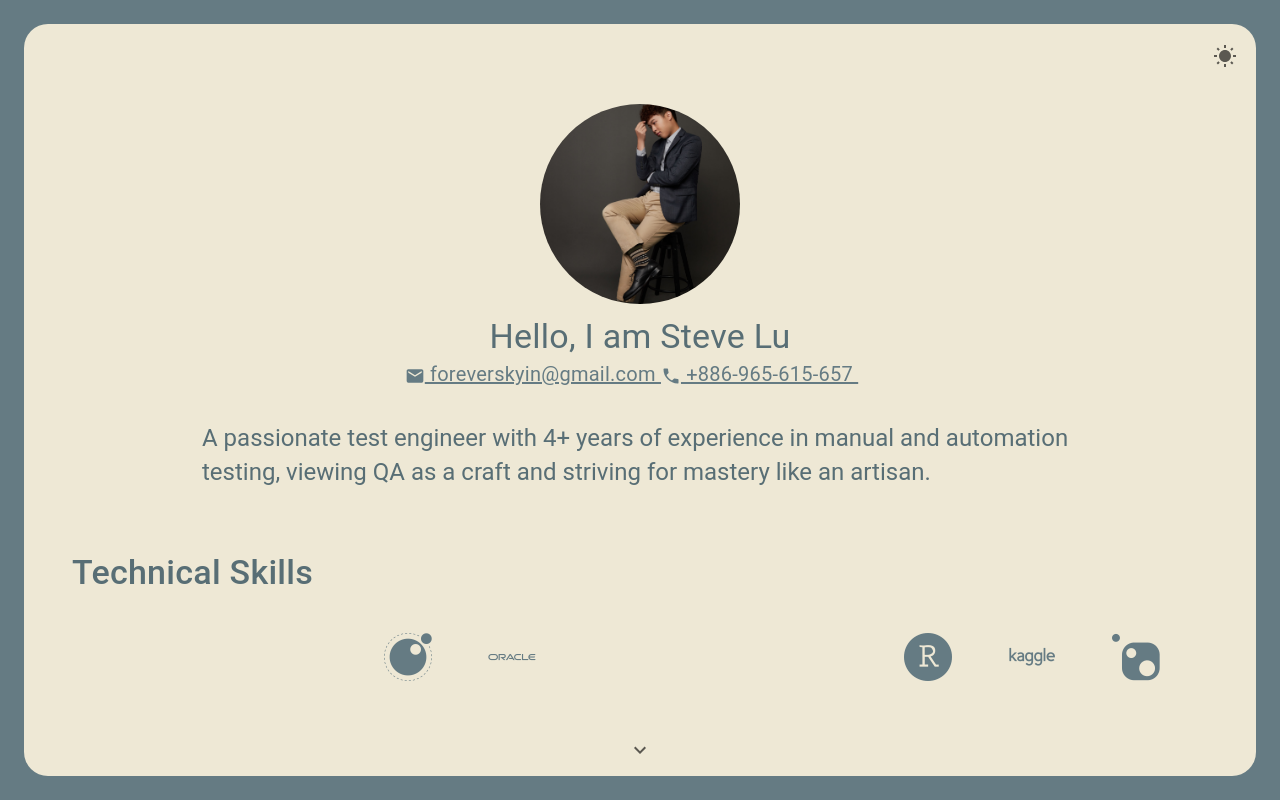
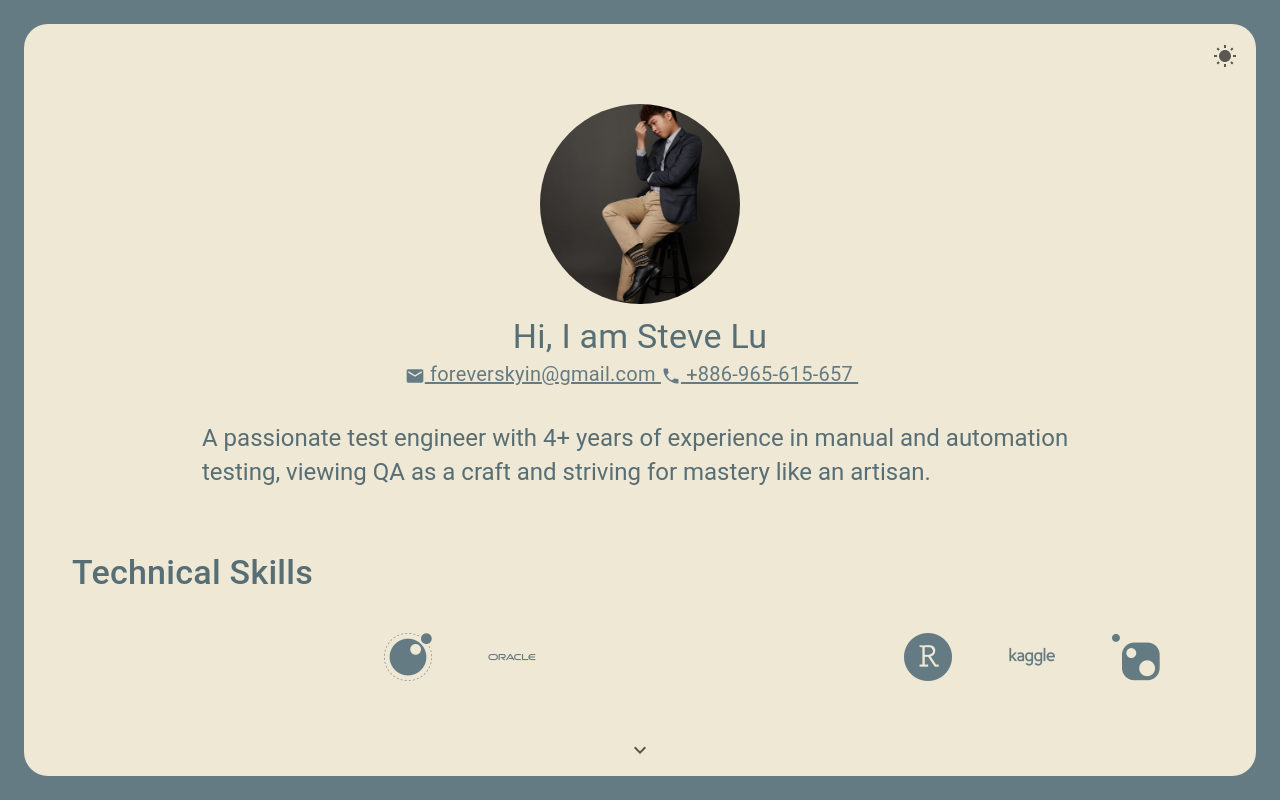
Before and after one commit to Foreverskyin0216/resume, a Vue app: page / in a window 1280 px wide. Built offline with nearby package versions, Linux system fonts and the light colour scheme.

Commit message:
chore: update the about page

```diff
--- a/src/pages/About.vue
+++ b/src/pages/About.vue
@@ -30,7 +30,7 @@ const dp = useDisplay()
           <v-card-text
             class="pb-0 text-center text-h4 text-lg-h4 text-title text-md-h3 text-sm-h4 text-xl-h4 text-xs-h5 text-xxl-h4"
           >
-            Hello, I am Steve Lu
+            Hi, I am Steve Lu
           </v-card-text>
           <v-card-text
             class="pt-0 text-center text-h6 text-lg-h6 text-md-h5 text-sm-h6 text-subtitle text-xl-h6 text-xs-h6"
```
